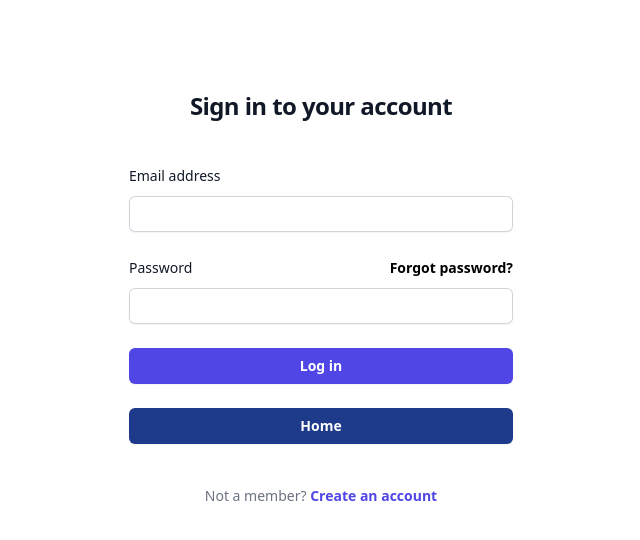
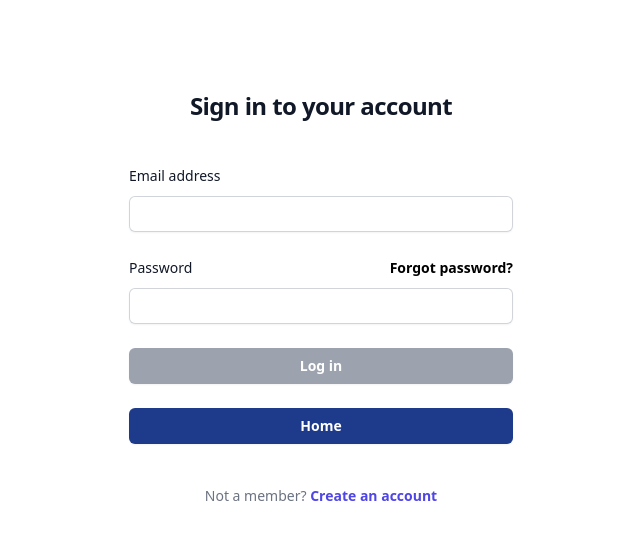
Before and after one commit to MergeaSergiu/AngularAWSManagementSystem, an Angular app: page /login in a window 1280 px wide. Shown: the top 540 px of the page, without its empty margins (319-959 px from the left). Built offline with nearby package versions, Linux system fonts and the light colour scheme.

Commit message:
Disabled button if data is not introduced

```diff
--- a/src/app/login/login.component.html
+++ b/src/app/login/login.component.html
@@ -24,11 +24,19 @@
         </div>
 
         <div>
-          <button type="submit" class="flex w-full justify-center rounded-md bg-indigo-600 px-3 py-1.5 text-sm/6 font-semibold text-white shadow-sm hover:bg-indigo-500 focus-visible:outline focus-visible:outline-2 focus-visible:outline-offset-2 focus-visible:outline-indigo-600">Log in</button>
+          <button type="submit" class="flex w-full justify-center rounded-md px-3 py-1.5 text-sm/6 font-semibold text-white shadow-sm focus-visible:outline focus-visible:outline-2 focus-visible:outline-offset-2"
+            [ngClass]="{ 'bg-indigo-600 hover:bg-indigo-500': logInForm.valid, 'bg-gray-400': !logInForm.valid }"
+            [disabled]="!logInForm.valid">
+            Log in
+          </button>
         </div>
         <div>
-            <button routerLink="" type="button" class="flex w-full justify-center rounded-md bg-blue-900 px-3 py-1.5 text-sm/6 font-semibold text-white shadow-sm hover:bg-indigo-500 focus-visible:outline focus-visible:outline-2 focus-visible:outline-offset-2 focus-visible:outline-indigo-600">Home</button>
-          </div>
+          <button
+            routerLink="" type="button" class="flex w-full justify-center rounded-md bg-blue-900 px-3 py-1.5 text-sm/6 font-semibold text-white shadow-sm hover:bg-indigo-500 focus-visible:outline focus-visible:outline-2 focus-visible:outline-offset-2 focus-visible:outline-indigo-600">
+            Home
+          </button>
+        </div>
+
       </form>
 
       <p class="mt-10 text-center text-sm/6 text-gray-500">
--- a/src/app/signup/signup.component.html
+++ b/src/app/signup/signup.component.html
@@ -27,7 +27,9 @@
         </div>
 
         <div>
-          <button type="submit" class="flex w-full justify-center rounded-md bg-indigo-600 mt-7 px-3 py-1.5 text-sm/6 font-semibold text-white shadow-sm hover:bg-indigo-500 focus-visible:outline focus-visible:outline-2 focus-visible:outline-offset-2 focus-visible:outline-indigo-600" [disabled]="!authForm.valid">Sign Up</button>
+          <button type="submit" class="flex w-full justify-center rounded-md bg-indigo-600 mt-7 px-3 py-1.5 text-sm/6 font-semibold text-white shadow-sm hover:bg-indigo-500 focus-visible:outline focus-visible:outline-2 focus-visible:outline-offset-2 focus-visible:outline-indigo-600"
+          [ngClass]="{ 'bg-indigo-600 hover:bg-indigo-500': authForm.valid, 'bg-gray-400': !authForm.valid }"
+          [disabled]="!authForm.valid">Sign Up</button>
         </div>
         <div>
             <button routerLink="" type="button" class="flex w-full justify-center rounded-md bg-blue-900 mt-7 px-3 py-1.5 text-sm/6 font-semibold text-white shadow-sm hover:bg-indigo-500 focus-visible:outline focus-visible:outline-2 focus-visible:outline-offset-2 focus-visible:outline-indigo-600">Home</button>
```
Also changed, not shown: src/app/app-routing.module.ts (+12 -5 lines).
